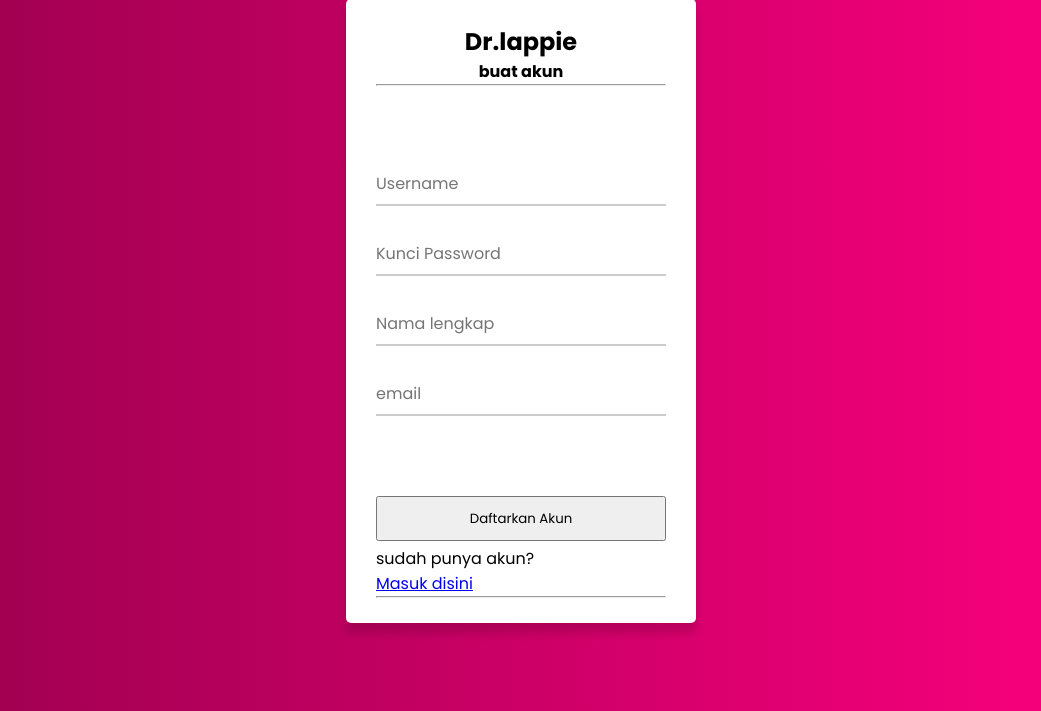
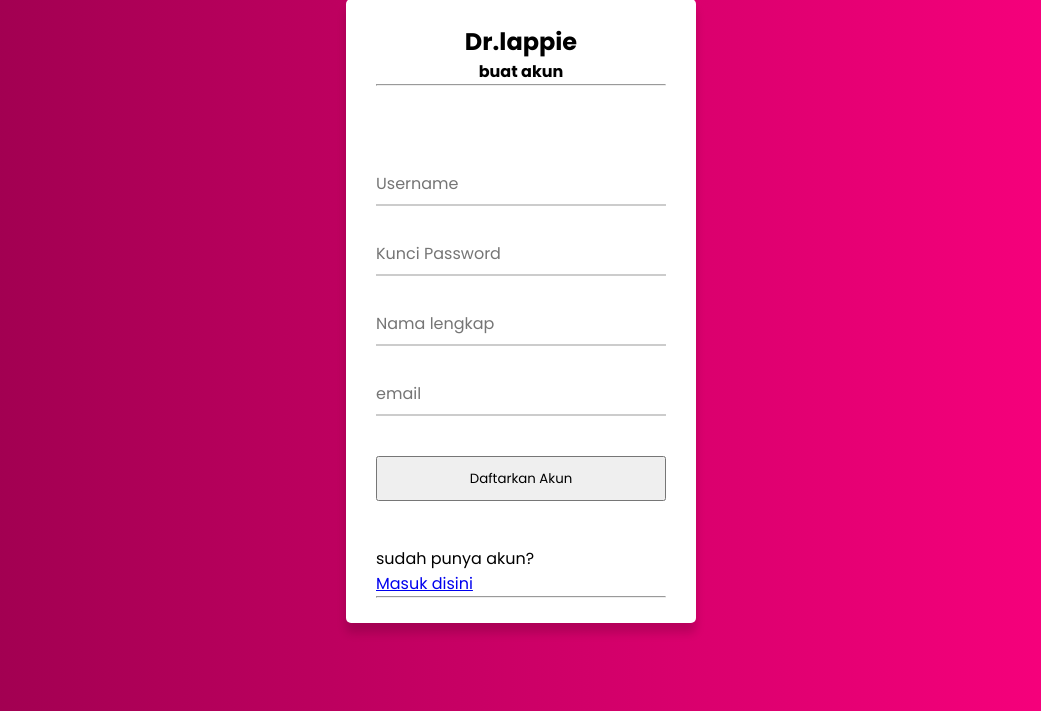
Before and after one commit to mahesaPinuntun/drLappie, a Flask app: template templates/smartphoneregister.html in a window 1280 px wide. Shown: the part 89-800 px from the top of the page, without its empty margins (119-1160 px from the left). Run offline with Flask 3, Linux system fonts and the light colour scheme; the template is opened without the code that fills it, so the values that code supplies are empty.

Commit message:
commit push

```diff
--- a/templates/smartphoneregister.html
+++ b/templates/smartphoneregister.html
@@ -192,10 +192,10 @@
             <div class="input-box underline">
                 <input type="email" id="email" name="email" placeholder="email" required><br><br>
             </div>
-            <div class="input-box button">
+
 
                 <button class="input-box button" type="submit" value="Register">Daftarkan Akun</button>
-            </div>
+
         </form>
         <br>
         <div>
```
